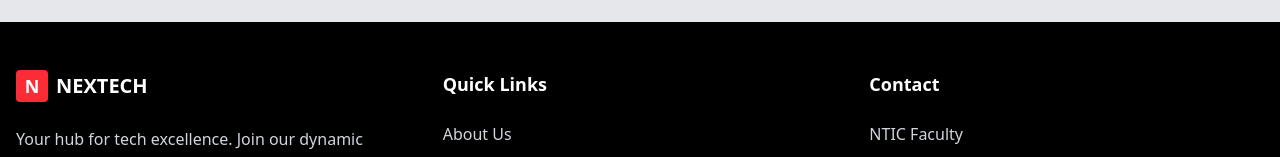
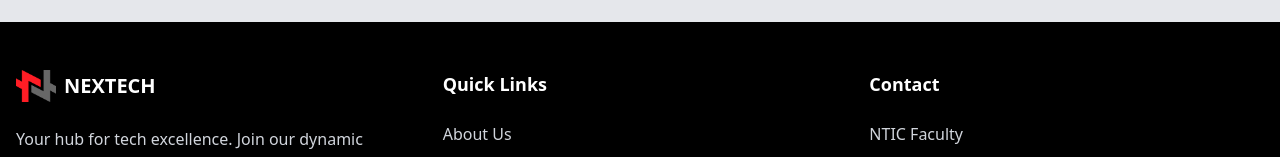
Before and after one commit to Ayoubslh/Nextech, a React (Vite) app in the folder Nextech/: page / in a window 1280 px wide. Shown: the part 4601-4758 px from the top of the page. Built offline with nearby package versions, Linux system fonts and the light colour scheme.

Commit message:
landing is done

```diff
--- a/Nextech/src/components/ui/footer.jsx
+++ b/Nextech/src/components/ui/footer.jsx
@@ -7,9 +7,7 @@
                     {/* Left Column - Brand and Description */}
                     <div className="space-y-6">
                         <div className="flex items-center space-x-2">
-                            <div className="w-8 h-8 bg-red-500 flex items-center justify-center rounded">
-                                <span className="text-white font-bold text-lg">N</span>
-                            </div>
+                           <img src="/logo.png" alt="NEXTECH Logo" className="w-10 h-8" />
                             <span className="text-xl font-bold">NEXTECH</span>
                         </div>
                         <p className="text-gray-300 leading-relaxed">
```
Also changed, not shown: Nextech/src/components/pages/events.jsx (added), Nextech/src/components/pages/landing.jsx (added), Nextech/src/components/pages/members.jsx (added), Nextech/src/components/pages/projects.jsx (added).
